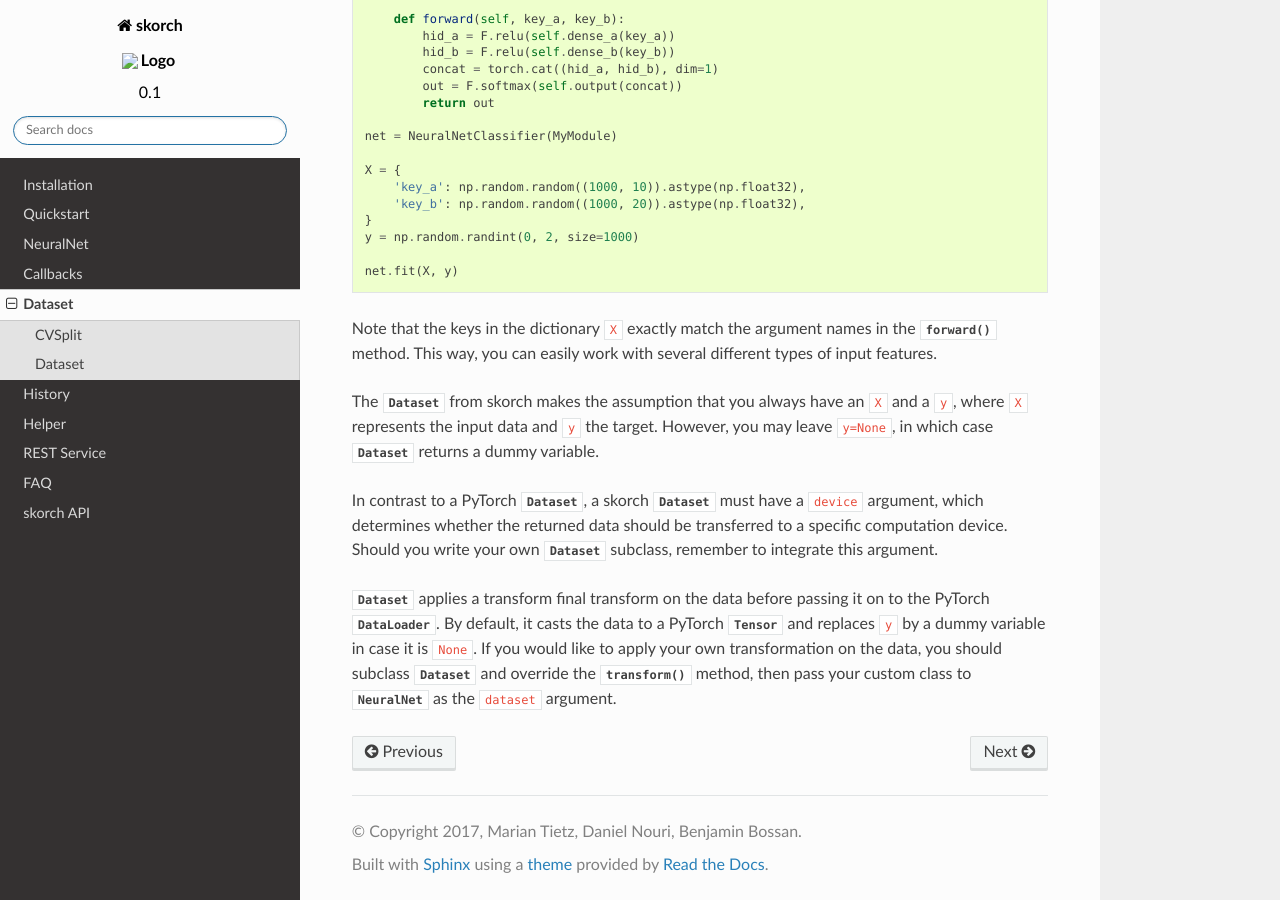
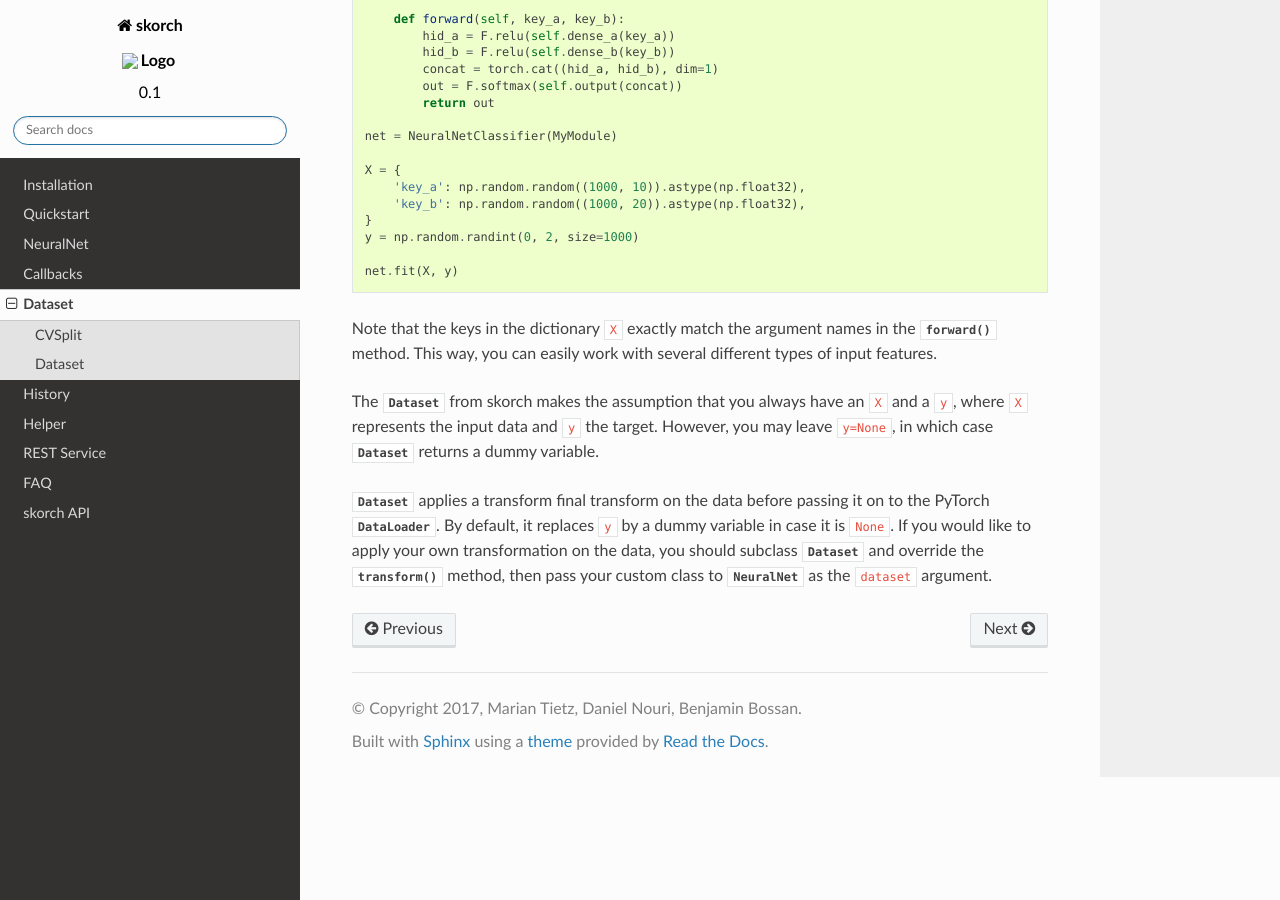
Before and after one commit to skorch-dev/skorch, a Sphinx documentation site: the page built from docs/user/dataset.rst, in a window 1280 px wide and 900 px high, scrolled down 1829 px. Built offline with Sphinx 7.4.7 and the Read the Docs theme 2.0.0, drawn with Linux system fonts in a browser that asks for light colours.

Commit message:
API: Removes device casting from Dataset

```diff
--- a/docs/user/dataset.rst
+++ b/docs/user/dataset.rst
@@ -126,18 +126,11 @@
 ``y`` the target. However, you may leave ``y=None``, in which case
 :class:`.Dataset` returns a dummy variable.
 
-In contrast to a PyTorch :class:`~torch.utils.data.Dataset`, a skorch
-:class:`.Dataset` must have a ``device`` argument, which determines
-whether the returned data should be transferred to a specific
-computation device. Should you write your own :class:`.Dataset`
-subclass, remember to integrate this argument.
-
 :class:`.Dataset` applies a transform final transform on the data
 before passing it on to the PyTorch
-:class:`~torch.utils.data.DataLoader`. By default, it casts the data
-to a PyTorch :class:`~torch.Tensor` and replaces ``y`` by a dummy
-variable in case it is ``None``. If you would like to apply your own
-transformation on the data, you should subclass :class:`.Dataset` and
-override the :func:`~skorch.dataset.Dataset.transform` method, then
-pass your custom class to :class:`.NeuralNet` as the ``dataset``
-argument.
+:class:`~torch.utils.data.DataLoader`. By default, it replaces ``y``
+by a dummy variable in case it is ``None``. If you would like to
+apply your own transformation on the data, you should subclass
+:class:`.Dataset` and override the
+:func:`~skorch.dataset.Dataset.transform` method, then pass your
+custom class to :class:`.NeuralNet` as the ``dataset`` argument.
--- a/docs/user/neuralnet.rst
+++ b/docs/user/neuralnet.rst
@@ -268,10 +268,6 @@
 device parameter adheres to the general syntax of the PyTorch device
 parameter.
 
-Among other things, ``device`` is passed to :class:`.Dataset` when it
-is initialized, but if you set ``dataset__device`` explicitely, the
-latter will have precedence.
-
 initialize()
 ^^^^^^^^^^^^
 
```
Also changed, not shown: 3 other files.
